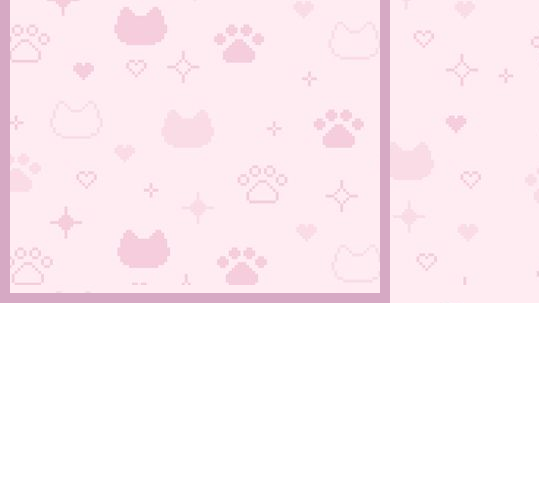
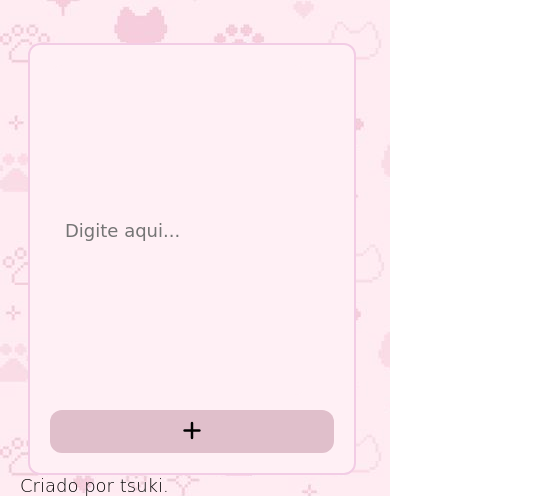
Before and after one commit to tsukicode/neko-note, a plain HTML site: page index.html in a window 390 px wide. Shown: the part 541-1037 px from the top of the page, 539 px wide, since content can reach past the window. Before the commit the page ends 844 px from the top, so only its background shows below. Drawn offline with Linux system fonts and the light colour scheme; a web font is replaced by a local one.

Commit message:
estilo do bloco de notas e responsividade inicial

```diff
--- a/style.css
+++ b/style.css
@@ -9,7 +9,6 @@ body {
     height: 100vh; /*100% da tela*/
     box-sizing: border-box;
     width: 100%;
-    border: solid #d6a9c4 10px;
     padding: 20px;
     font-family: "Gluten", cursive;
     font-weight: 200;
@@ -23,17 +22,18 @@ a, button {
 }
 
 .container {
+    width: 90%;
     display: flex;
-    align-items: center;
-    justify-content: space-between;
+    justify-content: center;
+    gap: 50px;
 }
 
 h1 {
     font-size: 1.8rem;
+    font-weight: 300;
 }
 
 .coluna-inicial {
-    width: 500px;
     display: flex;
     flex-direction: column;
     gap: 30px;
@@ -51,7 +51,7 @@ strong {
 }
 
 .barra-nav-link {
-    background-color: rgb(224, 191, 203);
+    background-color: #e0bfcb;
     width: 280px;
     text-align: center;
     border-radius: 16px;
@@ -62,8 +62,60 @@ strong {
     font-weight: 300;
 }
 
+.notes {
+    background-color: #fff0f5;
+    border-radius: 12px;
+    border: 2px solid rgb(242, 204, 229);
+    padding: 20px;
+    display: flex;
+    flex-direction: column;
+    gap: 15px;
+    margin-top: 30px;
+}
+
+#text-area {
+    width: 80%;
+    height: 300px;
+    padding: 15px;
+    font-family: "Gluten", cursive;
+    font-size: 18px;
+    border: none;
+    border-radius: 12px;
+    background-color: #fff0f5;
+    box-shadow: 4px 4px 8px rgba (0,0,0,0.1);
+    resize: none;
+}
+
+#text-area:focus {
+    outline: 2px solid #ffb6c1;
+}
+
+#add-note {
+    background-color: #e0bfcb;
+    border: none;
+    padding: 10px 20px;
+    border-radius: 12px;
+    font-size: 20px;
+    transition: transform 0.2s;
+}
+
+#add-note:hover {
+    transform: scale(1.05);
+    background-color: #ffccd5;
+}
+
+@media (max-width: 768px) {
+  .container {
+      flex-direction: column;
+      align-items: center;
+  }
+  .notes {
+    width: 95%;
+  }
+}
+
 /* rodapé */
 footer {
     font-size: 18px;
-    margin-bottom: 0;
+
 }
```
